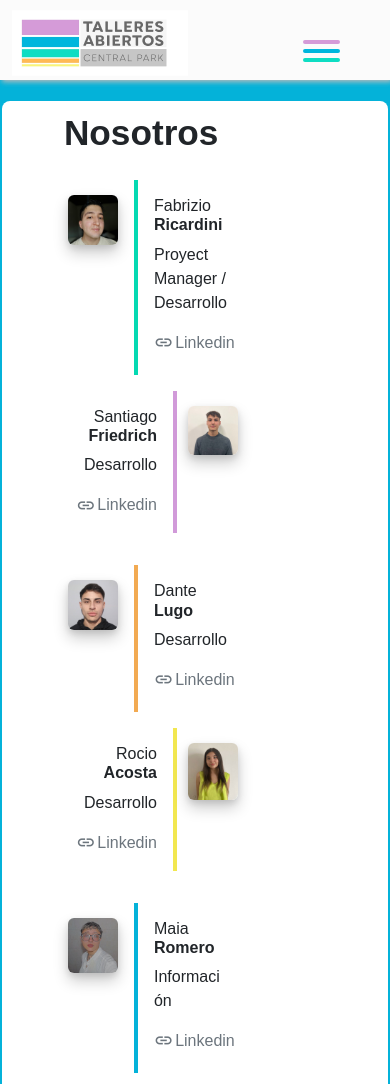
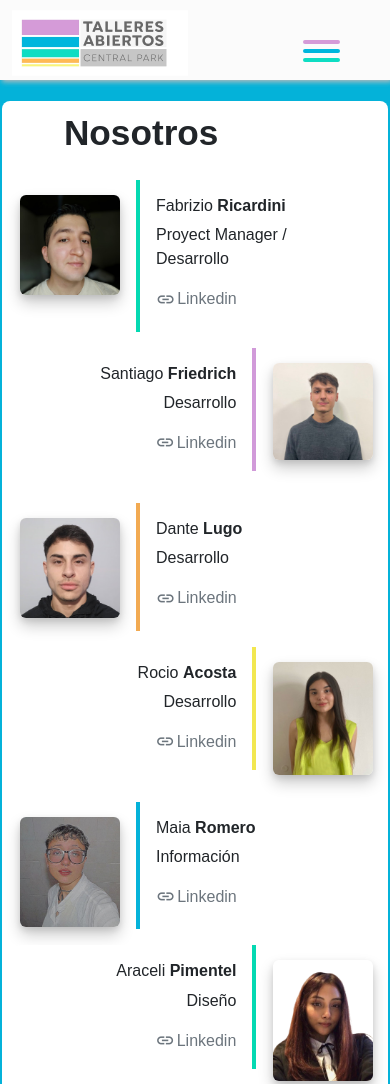
Before and after one commit to Fabrizio-Ricardini/ProyectoTalleresAbiertos, a plain HTML site: page pages/nosotros.html in a window 390 px wide. Shown: the top 1084 px of the page. Drawn offline with nearby package versions, Linux system fonts and the light colour scheme.

Commit message:
cambios en responsive

```diff
--- a/js/nosotros.js
+++ b/js/nosotros.js
@@ -135,11 +135,11 @@ us.map((obj) => {
     card.innerHTML += `
 
                 <div class="card mb-3 border border-0 col-md-12 container-card">
-                    <div class="row g-0 container-card-2">
+                    <div class="row g-0 container-card-1">
                         <div class="col-md-4 div-info-1">
                             <img src="${obj.photo}" class="img-fluid rounded-start rounded cards-imgs">
                         </div>
-                        <div class="col-md-8 div-info-2">
+                        <div class="col-md-8 div-info-2 d-flex ">
                             <div class="card-body border-start container-card-info container-card-info-a ${obj.color} align-middle">
                                 <h4 class="card-title">${obj.name} <b>${obj.surname}</b></h4>
                                 <p class="card-text">${obj.role}</p>
@@ -155,7 +155,7 @@ us.map((obj) => {
 
            <div class="card mb-3 border border-0 col-md-12 ms-auto container-card">
                 <div class="row g-0 container-card-2">
-                    <div class="col-md-8  div-info-2">
+                    <div class="col-md-8  div-info-2 d-flex">
                         <div class="card-body border-end container-card-info container-card-info-b ${obj.color} align-middle d-flex align-items-end flex-column mb-3 ">
                             <h4 class="card-title name-title">${obj.name} <b>${obj.surname}</b></h4>
                             <p class="card-text">${obj.role}</p>
--- a/styles/nosotros.css
+++ b/styles/nosotros.css
@@ -79,6 +79,8 @@ body, html{
 }
 .container-card-info{
   border-width: 10px !important;
+  margin: auto;
+
 }
 
 .container-card-info-b{
@@ -137,6 +139,10 @@ body, html{
   display: block !important;
 }
 
+.div-info-2{
+  align-items: center;
+  justify-content: center;
+ }
 
 /* ----------mediaqueries------- */
 /* medium */
@@ -172,9 +178,12 @@ body, html{
     font-size: 3em !important;
     font-weight: bold;
   }
-
+  .container-card{
+    padding: 2px;
+  }
   .container-card-info{
     border-width: 4px !important;
+    margin: auto;
   }
 
   .container-card-info-a{
@@ -191,6 +200,11 @@ body, html{
   .container-card-info h4{
     font-size: 1.5em !important;
   }
+
+  .container-card-2{
+    justify-content: end;
+  }
+
 
   .text-with-icon i {
     font-size: 1.3em;
@@ -224,6 +238,7 @@ body, html{
    .card-html-container{
     width: 99% !important ;
     margin-left: 1.3%;
+    padding: 0;
    }
 
   .img-logo{
@@ -258,7 +273,10 @@ body, html{
 
   .container-card-info{
     border-width: 4px !important;
+    margin: auto;
   }
+
+
   .container-card-info .cards-imgs{
     width: 230px !important;
   }
@@ -277,8 +295,13 @@ body, html{
     font-size: 1.2em;
   }
 
+
+  .container-card-2{
+    justify-content: end;
+  }
+
   .div-info-1{
-   width: 80px;
+   width: 150px;
    margin-top: 15px !important;
    margin-left: 1px;
 
@@ -292,7 +315,10 @@ body, html{
 
 }
 /*extra small */
-@media screen and (max-width: 441px) {
+@media screen and (max-width: 486px) {
+  .card-html-container{
+    padding: 0 !important;
+  }
   .second{
     margin-top: 6em !important;
     padding: 0 0 !important;
@@ -313,25 +339,22 @@ body, html{
    }
 
   .container-card{
-    width: 380px !important;
+    width: 98% !important;
   }
+
   .container-card-info h4{
     font-size: 1em !important;
   }
   .container-card-info{
     border-width: 4px !important;
-    width: 110px;
-  }
-
-  .cards-imgs{
-    width: 50px !important;
+    width: 90%;
   }
 
   .div-info-1{
-   width: 50px;
+   width: 100px;
   }
-  .div-info-2{
-   width: 120px;
+  .container-card-1{
+    width: 96%;
   }
 
 }
```
